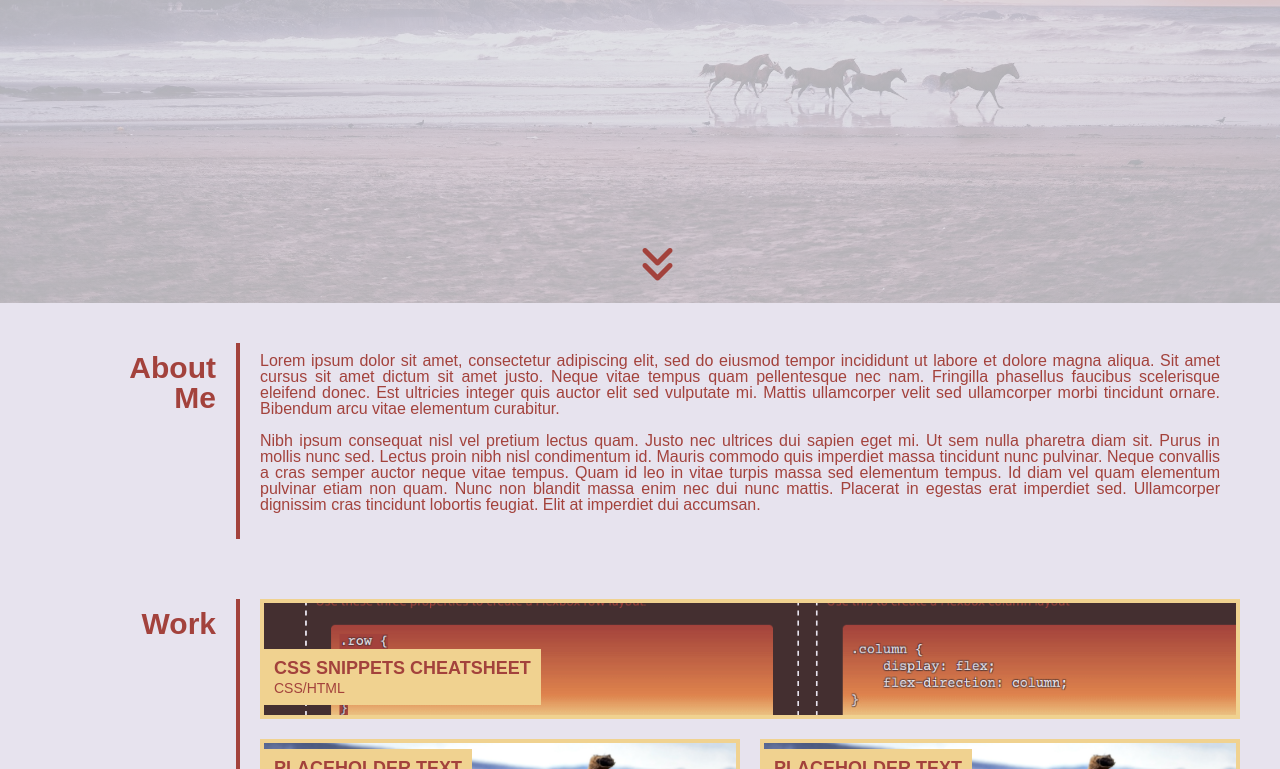
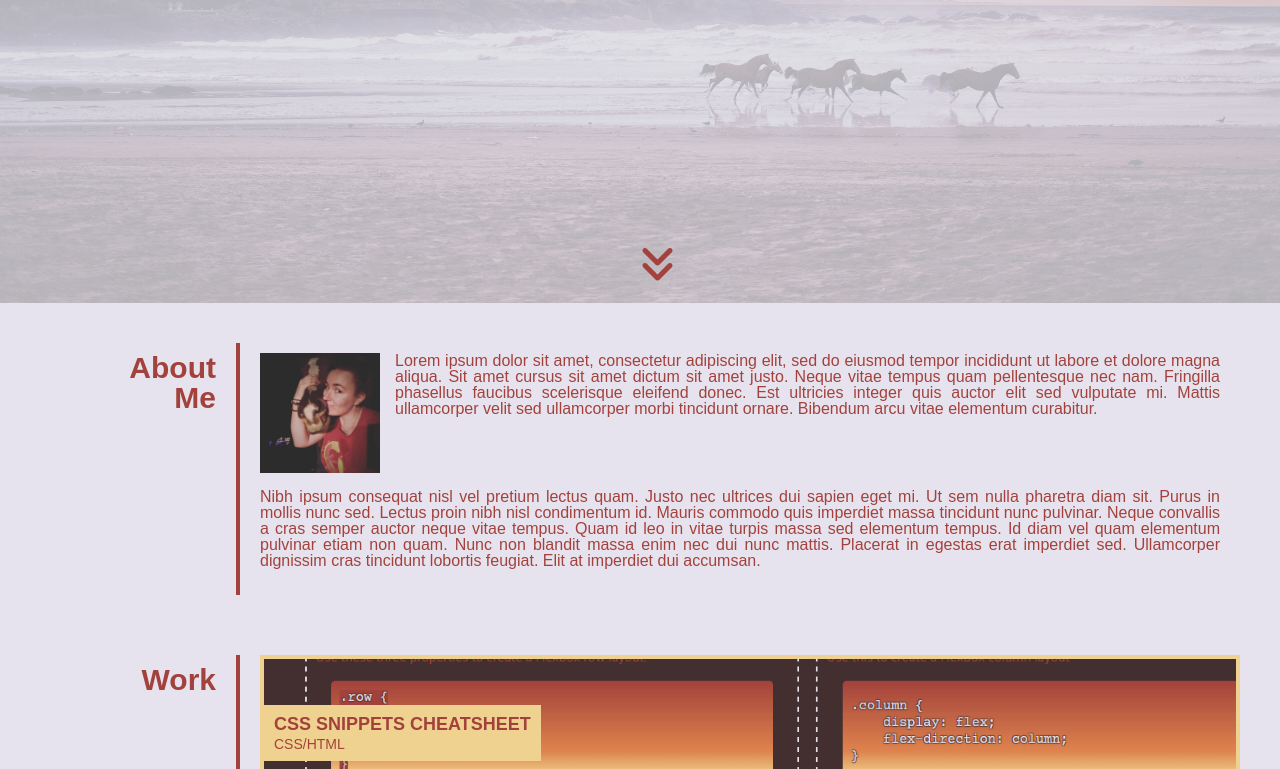
Before and after one commit to Nihsad/portfolio, a plain HTML site: page index.html in a window 1280 px wide. Shown: the part 497-1266 px from the top of the page. Drawn offline with Linux system fonts and the light colour scheme; a web font is replaced by a local one.

Commit message:
add avatar image

```diff
--- a/assets/style.css
+++ b/assets/style.css
@@ -191,6 +191,18 @@ nav a:hover {
     transition: all 1s ease;
 }
 
+#about .content p {
+    display: inline-block;
+}
+
+#about .content img {
+    box-sizing: content-box;
+    width: 120px;
+    height: 120px;
+    float: left;
+    padding: 0 15px 0 0;
+}
+
 .portfolio {
     width: 80%;
     display: grid;
--- a/index.html
+++ b/index.html
@@ -35,7 +35,7 @@
         <section id="about">
         <div class="title">About Me</div>
             <div class="content">
-                <p>Lorem ipsum dolor sit amet, consectetur adipiscing elit, sed do eiusmod tempor incididunt ut labore et
+                <p><img src="./assets/images/about-me.jpg" />Lorem ipsum dolor sit amet, consectetur adipiscing elit, sed do eiusmod tempor incididunt ut labore et
                     dolore magna aliqua. Sit amet cursus sit amet dictum sit amet justo. Neque vitae tempus quam
                     pellentesque nec nam. Fringilla phasellus faucibus scelerisque eleifend donec. Est ultricies integer
                     quis auctor elit sed vulputate mi. Mattis ullamcorper velit sed ullamcorper morbi tincidunt ornare.
```
Also changed, not shown: assets/images/about-me.jpg (added).
